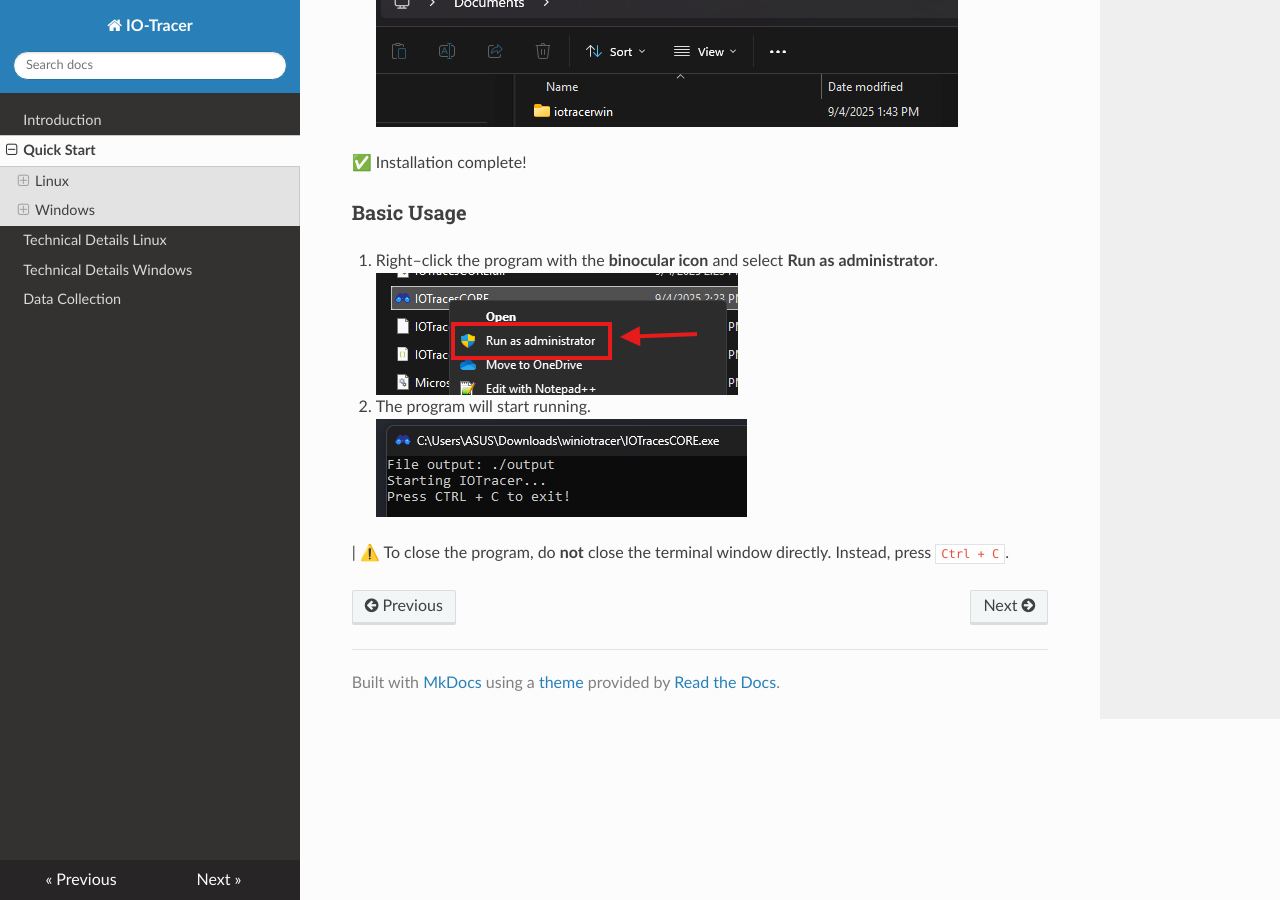
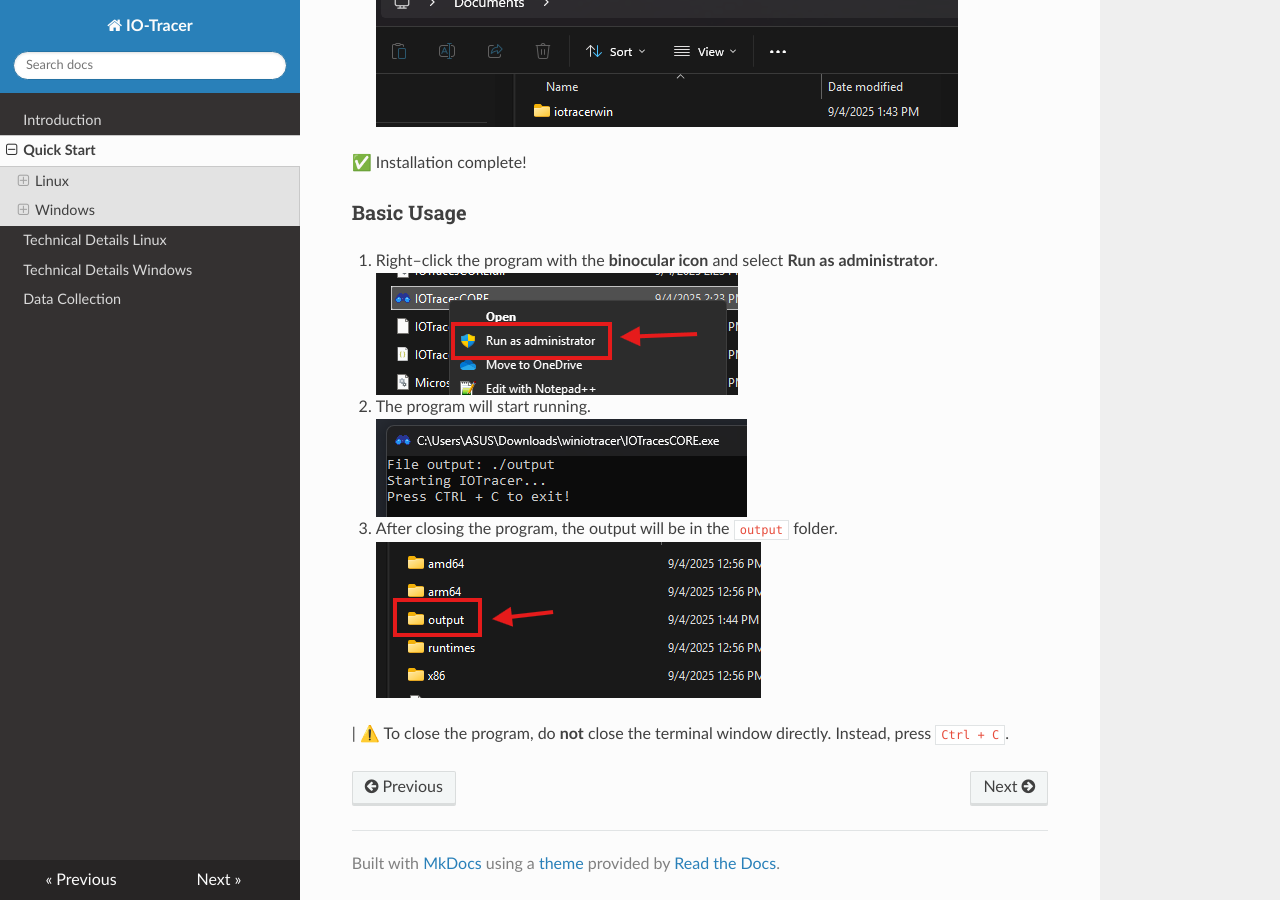
Before and after one commit to cacheMon/iotracerdocs, an MkDocs documentation site: the page built from docs/start.md, in a window 1280 px wide and 900 px high, scrolled down 1885 px. Built offline with MkDocs 1.6.1, drawn with Linux system fonts in a browser that asks for light colours; nearby versions of some CDN libraries.

Commit message:
added more message

```diff
--- a/docs/start.md
+++ b/docs/start.md
@@ -72,4 +72,7 @@ sudo python3 iotrc.py -d 30
 2. The program will start running.
    ![image](./img/programrun.png)
 
+3. After closing the program, the output will be in the `output` folder.
+   ![image](./img/outputfolder.png)
+
 | ⚠️ To close the program, do **not** close the terminal window directly. Instead, press `Ctrl + C`.
```
Also changed, not shown: docs/img/outputfolder.png (added).
